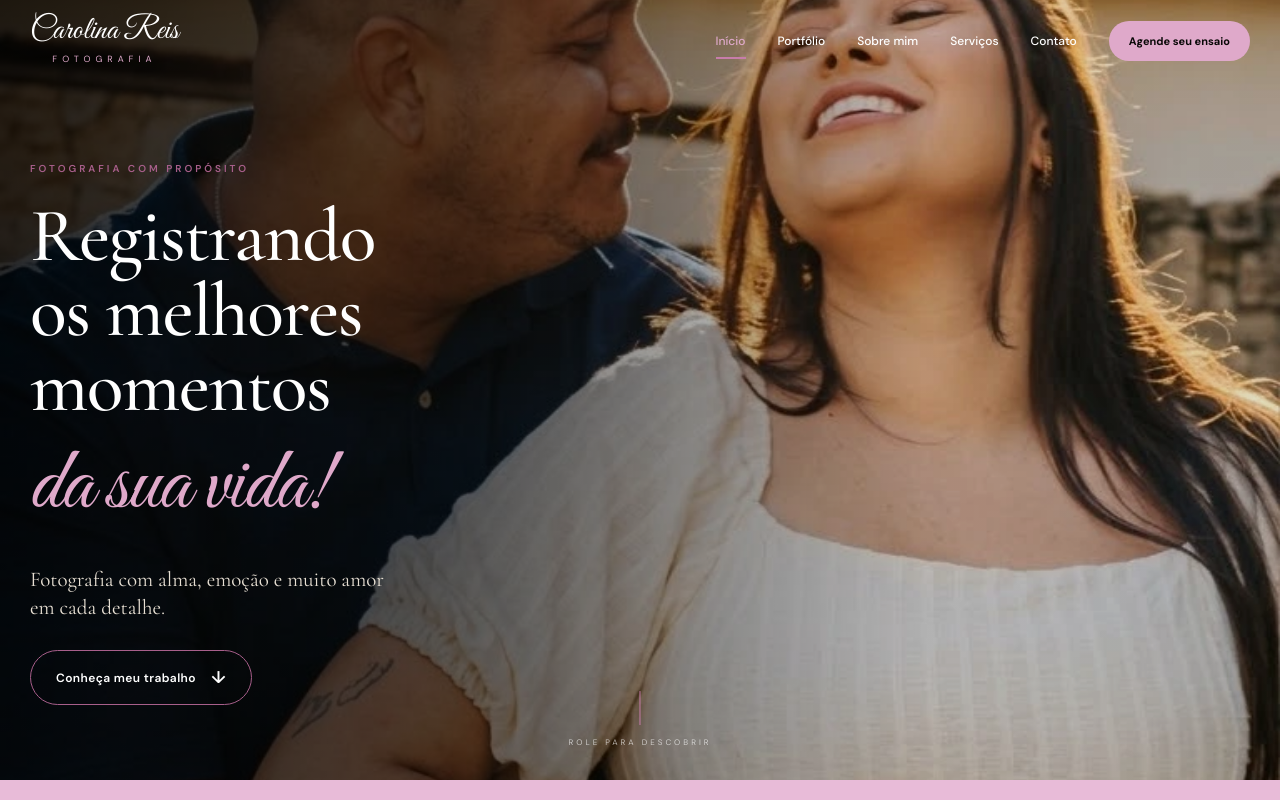
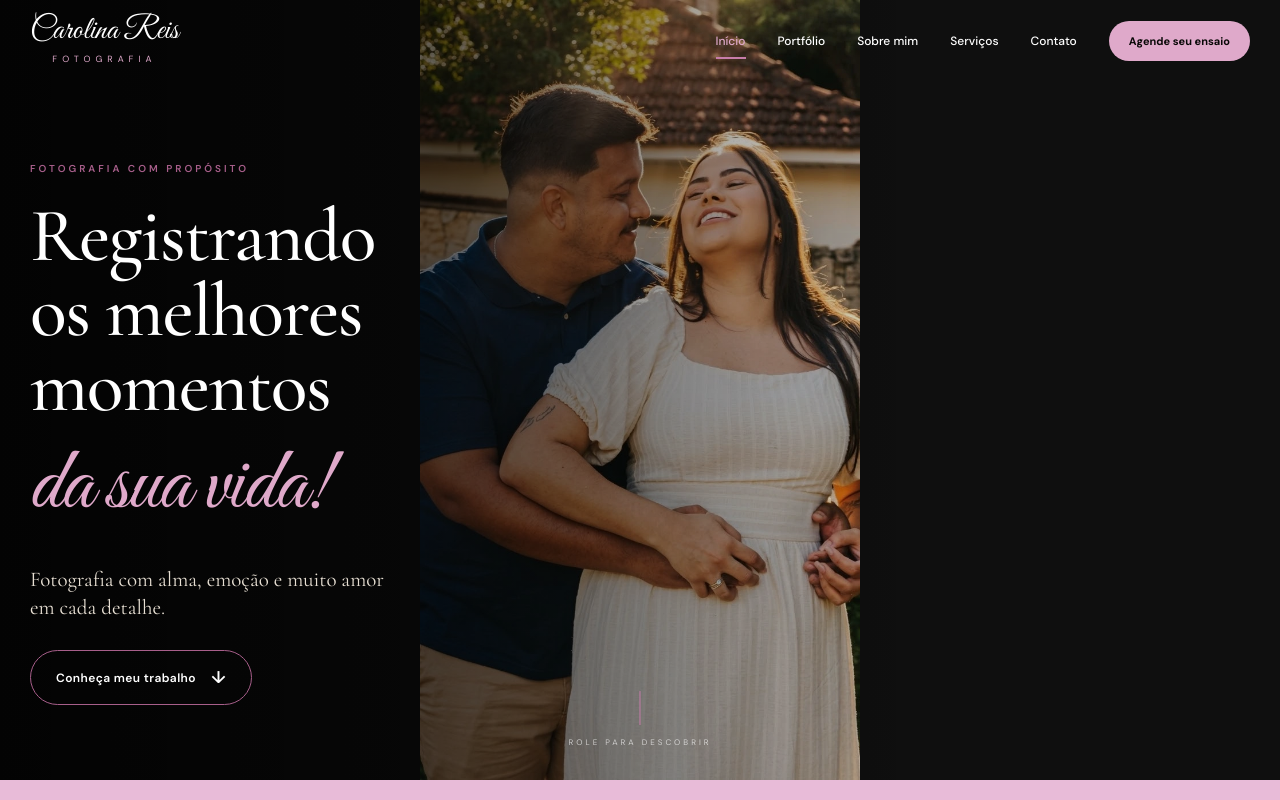
Before and after one commit to davidfsillva/carolina-reis, a plain HTML site: page index.html in a window 1280 px wide. Shown: the top 800 px of the page. Drawn offline with nearby package versions, Linux system fonts and the light colour scheme.

Commit message:
Adjust hero image styling for desktop view

```diff
--- a/style.css
+++ b/style.css
@@ -3031,6 +3031,14 @@ a:focus-visible {
     }
 }
 
+/* AJUSTE DA FOTO DA HERO NO COMPUTADOR */
+@media (min-width: 769px) {
+    .hero-background img {
+        object-fit: contain;
+        object-position: center;
+    }
+}
+
 
 /* =========================================================
    FIM DO STYLE.CSS
```
